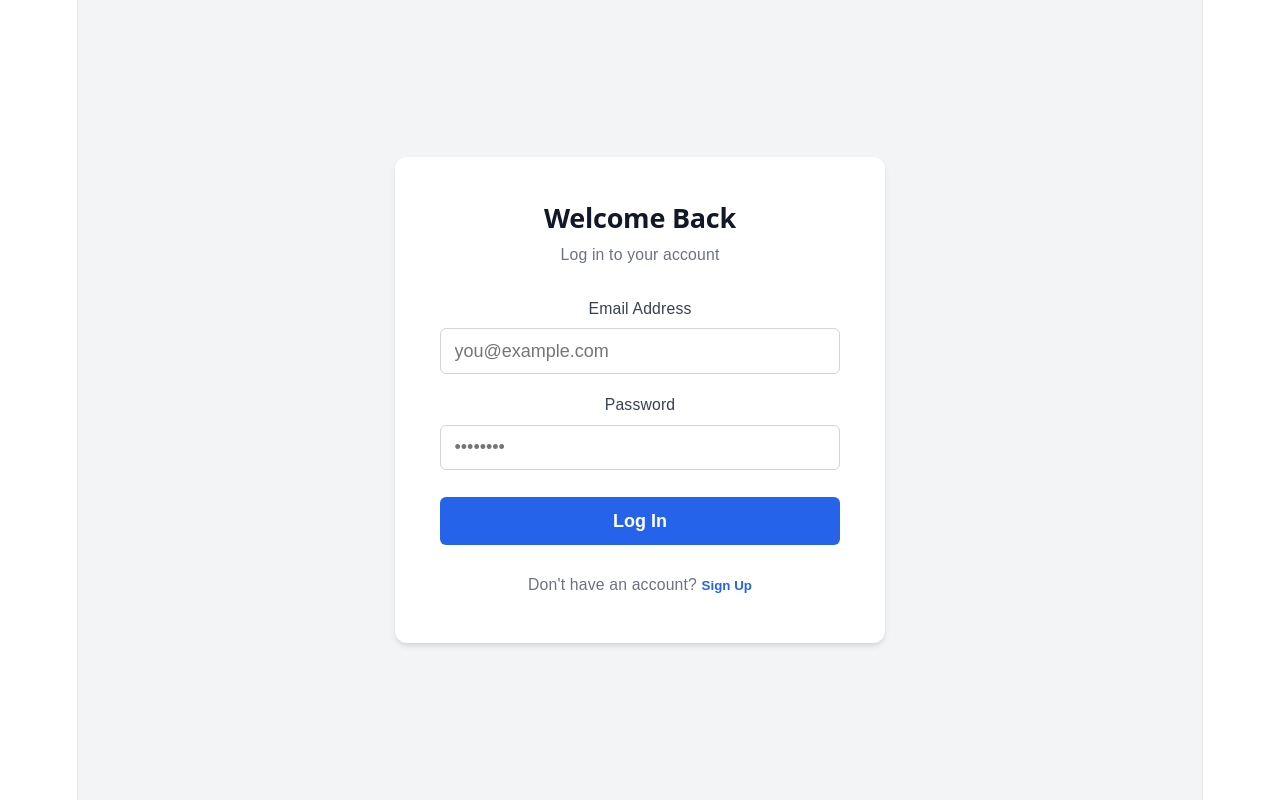
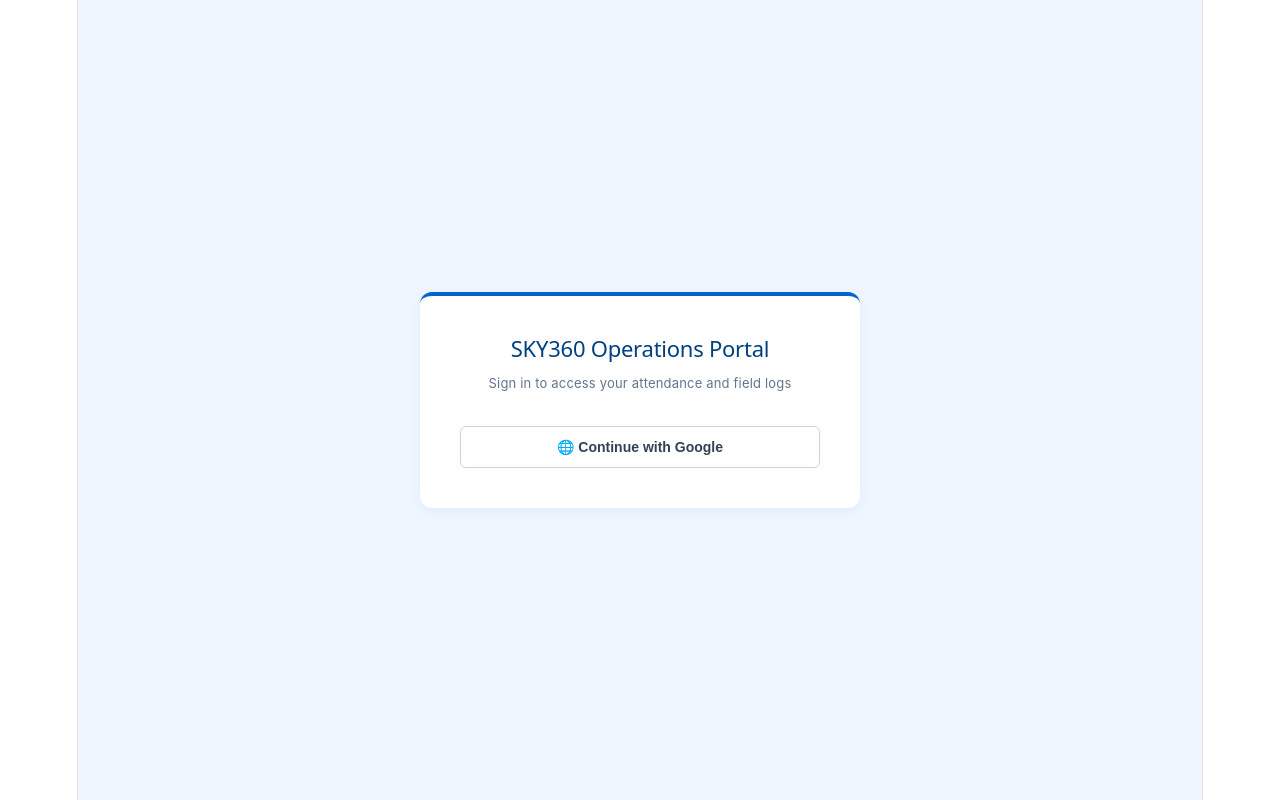
Before and after one commit to sky360gis/Operations-Portal, a React (Vite) app: page / in a window 1280 px wide. Built offline with nearby package versions, Linux system fonts and the light colour scheme.

Commit message:
Add Google OAuth login button to Auth component

```diff
--- a/src/Auth.jsx
+++ b/src/Auth.jsx
@@ -1,193 +1,47 @@
-import { useState } from 'react'
-import { supabase } from './supabaseClient'
+import React from 'react';
+import { supabase } from './supabaseClient';
 
 export default function Auth() {
-  const [isSignUp, setIsSignUp] = useState(false)
-  const [email, setEmail] = useState('')
-  const [password, setPassword] = useState('')
-  const [loading, setLoading] = useState(false)
-  const [message, setMessage] = useState({ type: '', text: '' })
-
-  const handleAuth = async (e) => {
-    e.preventDefault()
-    setLoading(true)
-    setMessage({ type: '', text: '' })
-
-    try {
-      if (isSignUp) {
-        // Handle User Sign Up
-        const { error } = await supabase.auth.signUp({
-          email,
-          password,
-        })
-        if (error) throw error
-        setMessage({
-          type: 'success',
-          text: 'Account created! Please check your email for the confirmation link.',
-        })
-      } else {
-        // Handle User Sign In
-        const { error } = await supabase.auth.signInWithPassword({
-          email,
-          password,
-        })
-        if (error) throw error
-      }
-    } catch (err) {
-      setMessage({ type: 'error', text: err.message })
-    } finally {
-      setLoading(false)
+  const handleGoogleLogin = async () => {
+    const { error } = await supabase.auth.signInWithOAuth({
+      provider: 'google',
+      options: {
+        redirectTo: window.location.origin,
+      },
+    });
+    if (error) {
+      alert('Error logging in with Google: ' + error.message);
     }
-  }
+  };
 
   return (
-    <div style={styles.container}>
-      <div style={styles.card}>
-        <h2 style={styles.title}>{isSignUp ? 'Create an Account' : 'Welcome Back'}</h2>
-        <p style={styles.subtitle}>
-          {isSignUp ? 'Sign up to start tracking attendance' : 'Log in to your account'}
-        </p>
+    <div style={{ display: 'flex', flexDirection: 'column', alignItems: 'center', justifyContent: 'center', minHeight: '100vh', backgroundColor: '#f0f6ff', fontFamily: '-apple-system, BlinkMacSystemFont, "Segoe UI", Roboto, sans-serif' }}>
+      <div style={{ backgroundColor: '#ffffff', padding: '40px', borderRadius: '12px', boxShadow: '0 4px 12px rgba(2, 132, 199, 0.08)', textAlign: 'center', width: '360px', borderTop: '4px solid #0066cc' }}>
+        <h2 style={{ color: '#004080', marginBottom: '8px', fontSize: '22px' }}>SKY360 Operations Portal</h2>
+        <p style={{ color: '#64748b', fontSize: '13px', marginBottom: '30px' }}>Sign in to access your attendance and field logs</p>
 
-        {message.text && (
-          <div
-            style={{
-              ...styles.alert,
-              backgroundColor: message.type === 'error' ? '#fee2e2' : '#dcfce7',
-              color: message.type === 'error' ? '#991b1b' : '#166534',
-            }}
-          >
-            {message.text}
-          </div>
-        )}
-
-        <form onSubmit={handleAuth} style={styles.form}>
-          <div style={styles.inputGroup}>
-            <label style={styles.label}>Email Address</label>
-            <input
-              type="email"
-              placeholder="you@example.com"
-              value={email}
-              onChange={(e) => setEmail(e.target.value)}
-              required
-              style={styles.input}
-            />
-          </div>
-
-          <div style={styles.inputGroup}>
-            <label style={styles.label}>Password</label>
-            <input
-              type="password"
-              placeholder="••••••••"
-              value={password}
-              onChange={(e) => setPassword(e.target.value)}
-              required
-              style={styles.input}
-            />
-          </div>
-
-          <button type="submit" disabled={loading} style={styles.button}>
-            {loading ? 'Processing...' : isSignUp ? 'Sign Up' : 'Log In'}
-          </button>
-        </form>
-
-        <div style={styles.toggleText}>
-          {isSignUp ? 'Already have an account?' : "Don't have an account?"}{' '}
-          <button
-            type="button"
-            onClick={() => {
-              setIsSignUp(!isSignUp)
-              setMessage({ type: '', text: '' })
-            }}
-            style={styles.toggleBtn}
-          >
-            {isSignUp ? 'Log In' : 'Sign Up'}
-          </button>
-        </div>
+        <button
+          onClick={handleGoogleLogin}
+          style={{
+            width: '100%',
+            padding: '12px',
+            backgroundColor: '#ffffff',
+            color: '#334155',
+            border: '1px solid #cbd5e1',
+            borderRadius: '6px',
+            cursor: 'pointer',
+            fontWeight: '600',
+            fontSize: '14px',
+            display: 'flex',
+            alignItems: 'center',
+            justifyContent: 'center',
+            gap: '10px',
+            transition: 'background 0.2s'
+          }}
+        >
+          <span>🌐 Continue with Google</span>
+        </button>
       </div>
     </div>
-  )
+  );
 }
-
-// Inline Styling for a clean, centered UI
-const styles = {
-  container: {
-    display: 'flex',
-    justifyContent: 'center',
-    alignItems: 'center',
-    minHeight: '100vh',
-    backgroundColor: '#f3f4f6',
-    fontFamily: 'sans-serif',
-  },
-  card: {
-    backgroundColor: '#ffffff',
-    padding: '2.5rem',
-    borderRadius: '12px',
-    boxShadow: '0 4px 6px -1px rgba(0, 0, 0, 0.1), 0 2px 4px -1px rgba(0, 0, 0, 0.06)',
-    width: '100%',
-    maxWidth: '400px',
-  },
-  title: {
-    margin: '0 0 0.5rem 0',
-    color: '#111827',
-    fontSize: '1.5rem',
-    fontWeight: '700',
-  },
-  subtitle: {
-    margin: '0 0 1.5rem 0',
-    color: '#6b7280',
-    fontSize: '0.875rem',
-  },
-  alert: {
-    padding: '0.75rem',
-    borderRadius: '6px',
-    fontSize: '0.875rem',
-    marginBottom: '1rem',
-  },
-  form: {
-    display: 'flex',
-    flexDirection: 'column',
-    gap: '1rem',
-  },
-  inputGroup: {
-    display: 'flex',
-    flexDirection: 'column',
-    gap: '0.375rem',
-  },
-  label: {
-    fontSize: '0.875rem',
-    fontWeight: '500',
-    color: '#374151',
-  },
-  input: {
-    padding: '0.625rem 0.75rem',
-    borderRadius: '6px',
-    border: '1px solid #d1d5db',
-    fontSize: '1rem',
-    outline: 'none',
-  },
-  button: {
-    marginTop: '0.5rem',
-    padding: '0.75rem',
-    borderRadius: '6px',
-    border: 'none',
-    backgroundColor: '#2563eb',
-    color: '#ffffff',
-    fontWeight: '600',
-    fontSize: '1rem',
-    cursor: 'pointer',
-  },
-  toggleText: {
-    marginTop: '1.5rem',
-    textAlign: 'center',
-    fontSize: '0.875rem',
-    color: '#6b7280',
-  },
-  toggleBtn: {
-    background: 'none',
-    border: 'none',
-    color: '#2563eb',
-    fontWeight: '600',
-    cursor: 'pointer',
-    padding: 0,
-  },
-}
```
